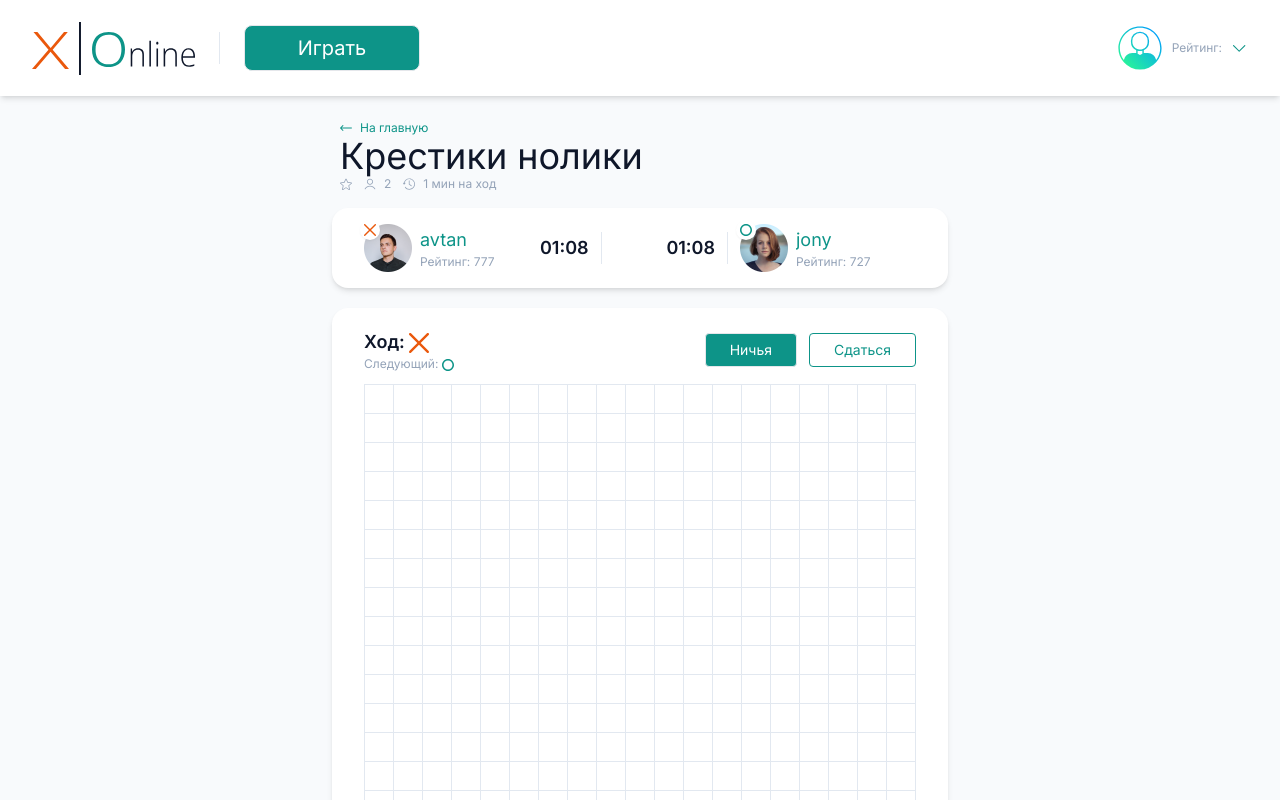
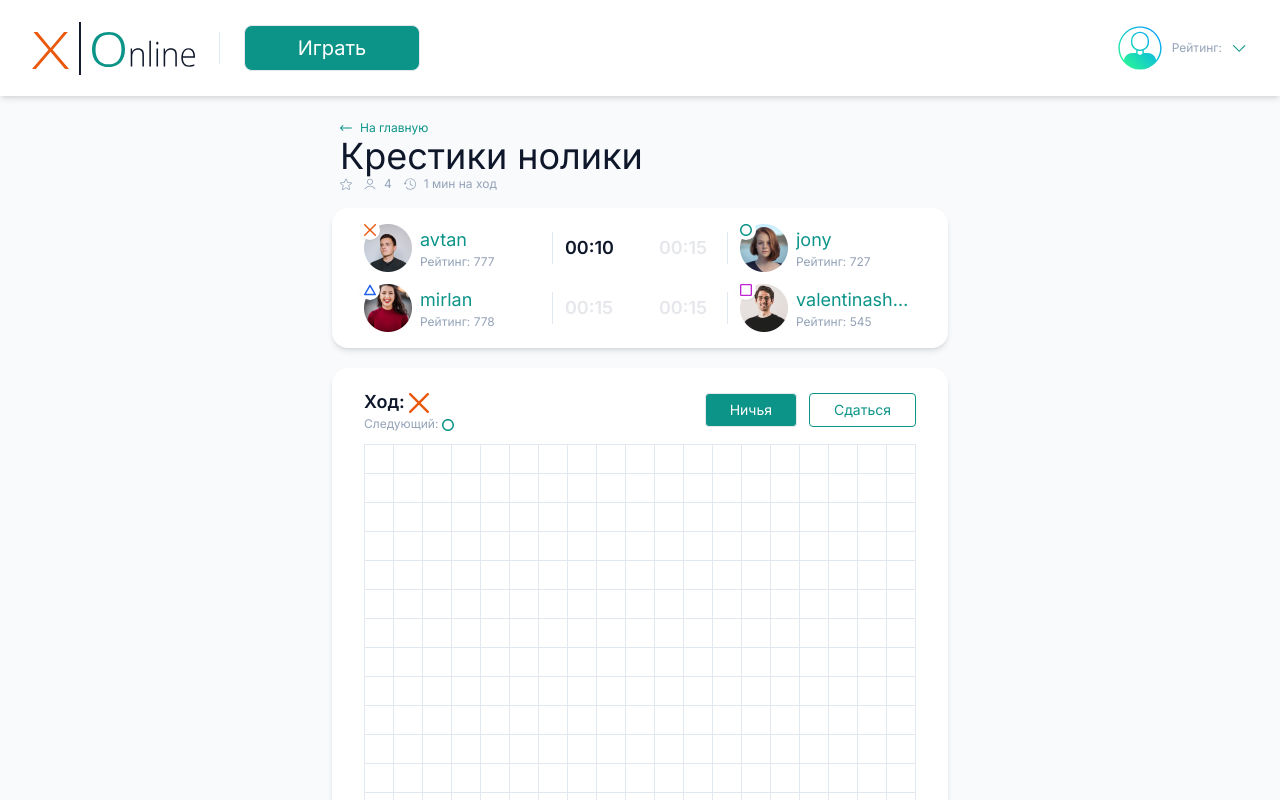
Before and after one commit to Avtandil03/tik-tak-toe, a Next.js app: page / in a window 1280 px wide. Shown: the top 800 px of the page. Built offline with nearby package versions, Linux system fonts and the light colour scheme.

Commit message:
add logic to timer

```diff
--- a/components/game/game-field.jsx
+++ b/components/game/game-field.jsx
@@ -1,15 +1,12 @@
-import {useState} from 'react'
 import clsx from 'clsx'
 import React from 'react'
 import { UiButton } from '../ui'
 import { GameSymbol } from './game-symbol'
-import { useGameState } from './use-game-state'
 
 
 
-export function GameField({className, playersCount}) {
+export function GameField({className, cells, currMove, nextMove, handleCellClick}) {
 
-  const [{cells, currMove, nextMove, handleCellClick}] = useGameState(playersCount)
 
   const actions = (
     <>
--- a/components/game/game-info.jsx
+++ b/components/game/game-info.jsx
@@ -1,3 +1,4 @@
+import {useState, useEffect} from 'react'
 import clsx from 'clsx';
 import { Profile } from '../profile';
 import { UiDevider } from '../ui';
@@ -15,29 +16,65 @@ const players = [
   {id: 4,name: 'valentinashevchenko', rating: 545, avatar:ava4 , symbol: GAME_SYMBOLS.SQUARE},
 ]
 
-export function GameInfo({ className, playersCount }) {
+export function GameInfo({ className, playersCount, currMove }) {
   return (
     <div
       className={clsx(className + ' rounded-2xl bg-white shadow-md px-8 py-4 items-center grid grid-cols-2 gap-3')}
     >
-      {players.slice(0, playersCount).map((player, i) => <PlayerInfo key={player.id} playerInfo={player} isRigth={i % 2===1}/>)}
+      {players.slice(0, playersCount).map((player, i) =>
+      (
+        <PlayerInfo
+          key={player.id}
+          playerInfo={player}
+          isRigth={i % 2 === 1}
+          isTimerRunning={currMove === player.symbol}
+        />
+      ))}
     </div>
   );
 }
 
-function PlayerInfo({playerInfo, isRigth}) {
+function PlayerInfo({playerInfo, isRigth, isTimerRunning}) {
+
+  const [seconds, setSeconds] = useState(15)
+  const secondsString = String(seconds % 60).padStart(2, '0')
+  const minutesString = String(Math.floor(seconds / 60)).padStart(2, '0')
+
+  const isTimeDanger = seconds < 10
+
+  useEffect(() => {
+    if(isTimerRunning) {
+      const interval = setInterval(() => {
+        setSeconds(s => Math.max(s-1, 0))
+      }, 1000);
+      return () => {
+        clearInterval(interval)
+        setSeconds(60)
+      }
+    }
+
+  }, [isTimerRunning])
+
+
   const {name, rating, avatar, symbol} = playerInfo
+
+  function getTimerColor(){
+    if(isTimerRunning){
+      return isTimeDanger ? 'text-orange-600' : 'text-slate-900'
+    }
+    return 'text-gray-200'
+  }
 
   return (
     <div className={clsx(isRigth && 'ml-auto','flex items-center')}>
-      <div className={clsx(isRigth && 'order-3', "relative w-44  text-teal-600")}>
+      <div className={clsx(isRigth ? 'order-3': 'order-1', "relative w-44  text-teal-600")}>
         <div className="absolute -top-1 -left-1 w-5 h-5 rounded-full bg-white shadow-sm p-1">
           <GameSymbol symbol={symbol}/>
         </div>
         <Profile name={name} avatar={avatar} rating={rating}/>
       </div>
       <UiDevider className="mx-3 order-2" />
-      <div className={clsx(isRigth && 'order-1', 'text-lg font-semibold')} >01:08</div>
+      <div className={clsx(isRigth ? 'order-1': 'order-3', getTimerColor(), 'text-lg font-semibold w-14')} >{minutesString}:{secondsString}</div>
     </div>
   )
 }
--- a/components/game/index.js
+++ b/components/game/index.js
@@ -2,3 +2,4 @@ export {GameTitle} from './game-title'
 export {GameInfo} from './game-info'
 export {GameField} from './game-field'
 export {GameSymbol} from './game-symbol'
+export {useGameState} from './use-game-state'
--- a/pages/index.jsx
+++ b/pages/index.jsx
@@ -1,19 +1,22 @@
 import { useState } from "react";
-import { GameField, GameInfo, GameTitle } from "../components/game";
+import { GameField, GameInfo, GameTitle, useGameState } from "../components/game";
 import { Header } from "../components/header";
 
 
 export default function HomePage() {
 
-  const [playersCount] = useState(2)
+  const [playersCount] = useState(4)
+  const [gameState] = useGameState(playersCount)
+  const {cells, currMove, nextMove, handleCellClick} = gameState
+
 
   return (
   <div className='bg-slate-50 min-h-screen'>
     <Header/>
     <main className='pt-6 mx-auto max-w-[616px]'>
       <GameTitle playersCount={playersCount}/>
-      <GameInfo className={'mt-4'} playersCount={playersCount}/>
-      <GameField className={'mt-5'} playersCount={playersCount}/>
+      <GameInfo className={'mt-4'} playersCount={playersCount} currMove={currMove}/>
+      <GameField className={'mt-5'} {...gameState} />
     </main>
   </div>
 )}
```
